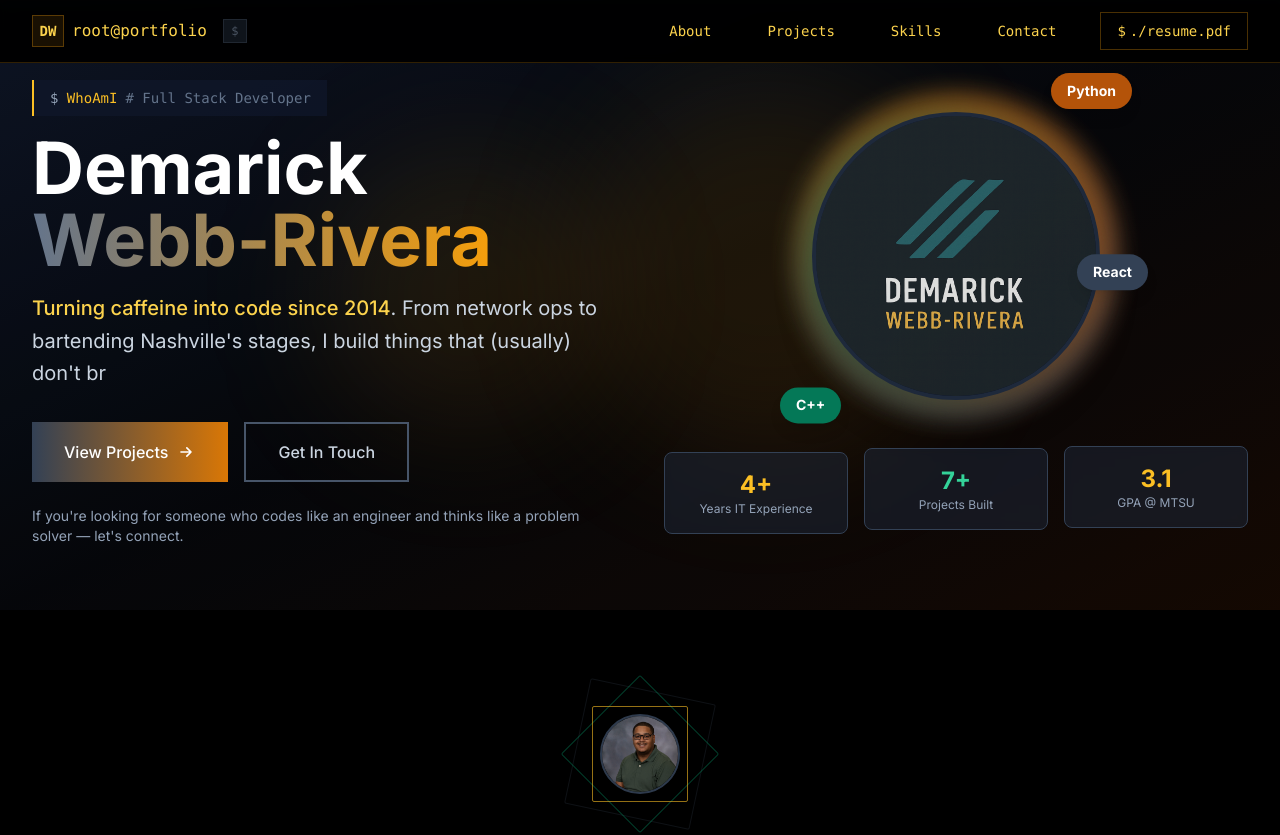
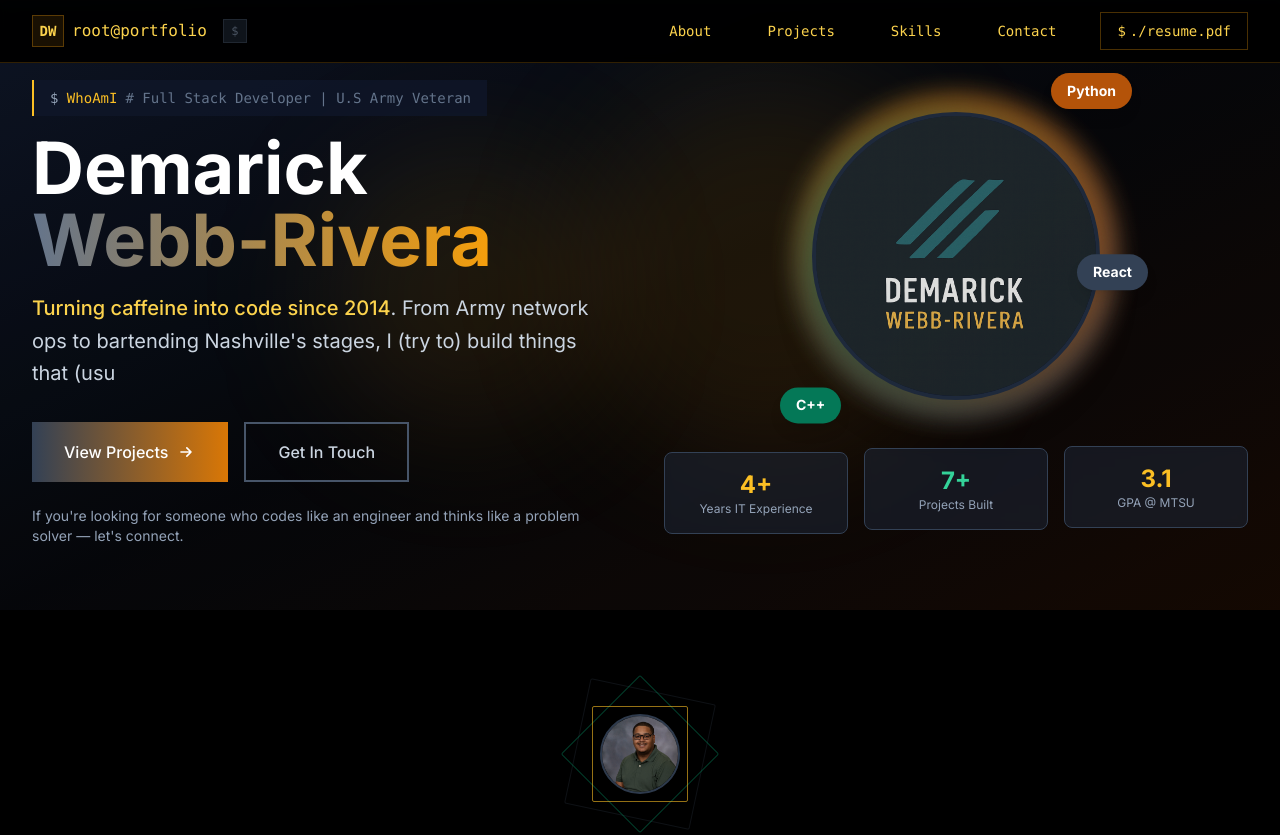
Before and after one commit to WebbOfCode/WebbPortfolio, a Next.js app: page / in a window 1280 px wide. Shown: the top 835 px of the page. Built offline with nearby package versions, Linux system fonts and the light colour scheme.

Commit message:
Added more info

```diff
--- a/src/components/Hero.tsx
+++ b/src/components/Hero.tsx
@@ -21,7 +21,7 @@ export default function Hero() {
 
   // //////bghgjgn second typewriter for the punchline
   const { displayText: specializationText } = useTypewriter(
-  ". From network ops to bartending Nashville's stages, I build things that (usually) don't break at 2am.",
+  ". From Army network ops to bartending Nashville's stages, I (try to) build things that (usually) don't break at 2am.",
     40,
     taglineComplete ? 500 : 5000 // TODO: maybe make this delay configurable?
   )
@@ -52,7 +52,7 @@ export default function Hero() {
               <div className="bg-slate-900/80 border-l-2 border-amber-400 px-4 py-2 font-mono text-sm">
                 <span className="text-slate-400">$ </span>
                 <span className="text-amber-400">WhoAmI</span>
-                <span className="text-slate-500 ml-2"># Full Stack Developer</span>
+                <span className="text-slate-500 ml-2"># Full Stack Developer | U.S Army Veteran</span>
               </div>
             </div>
 
```
